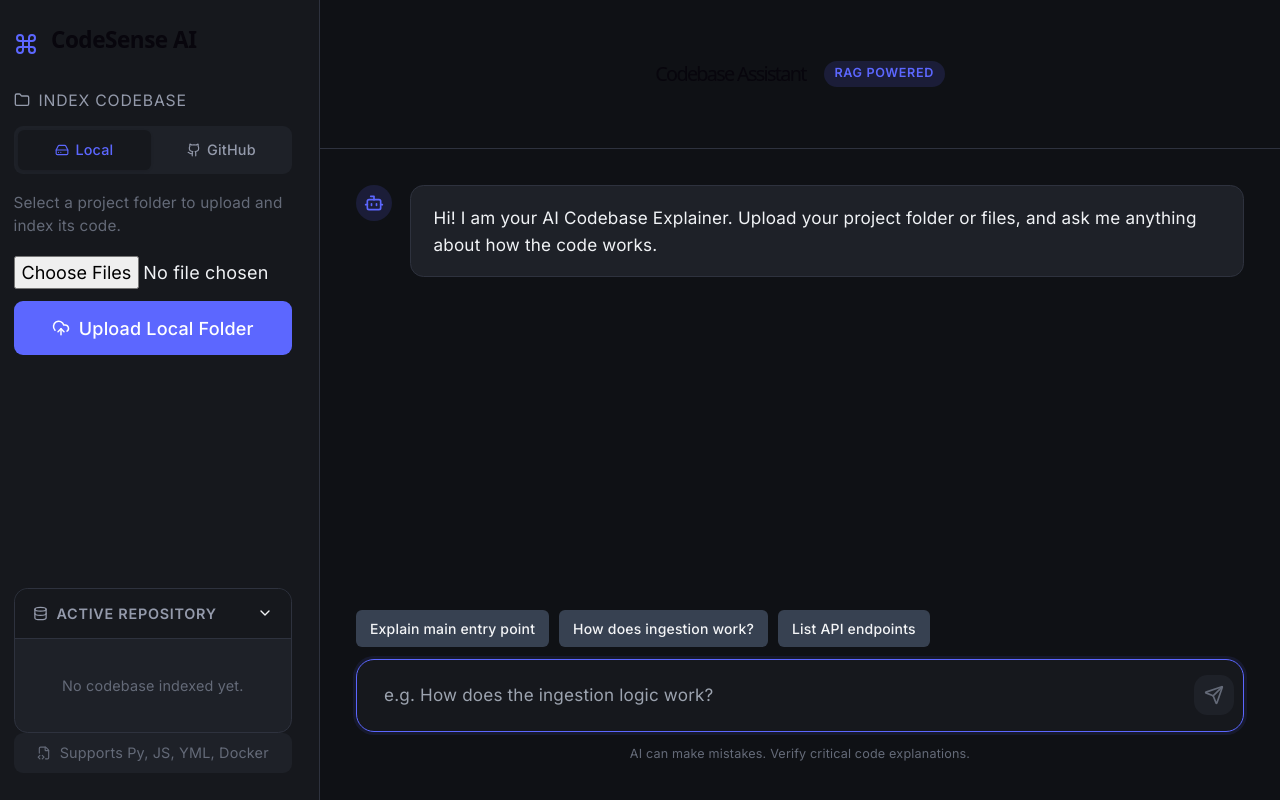
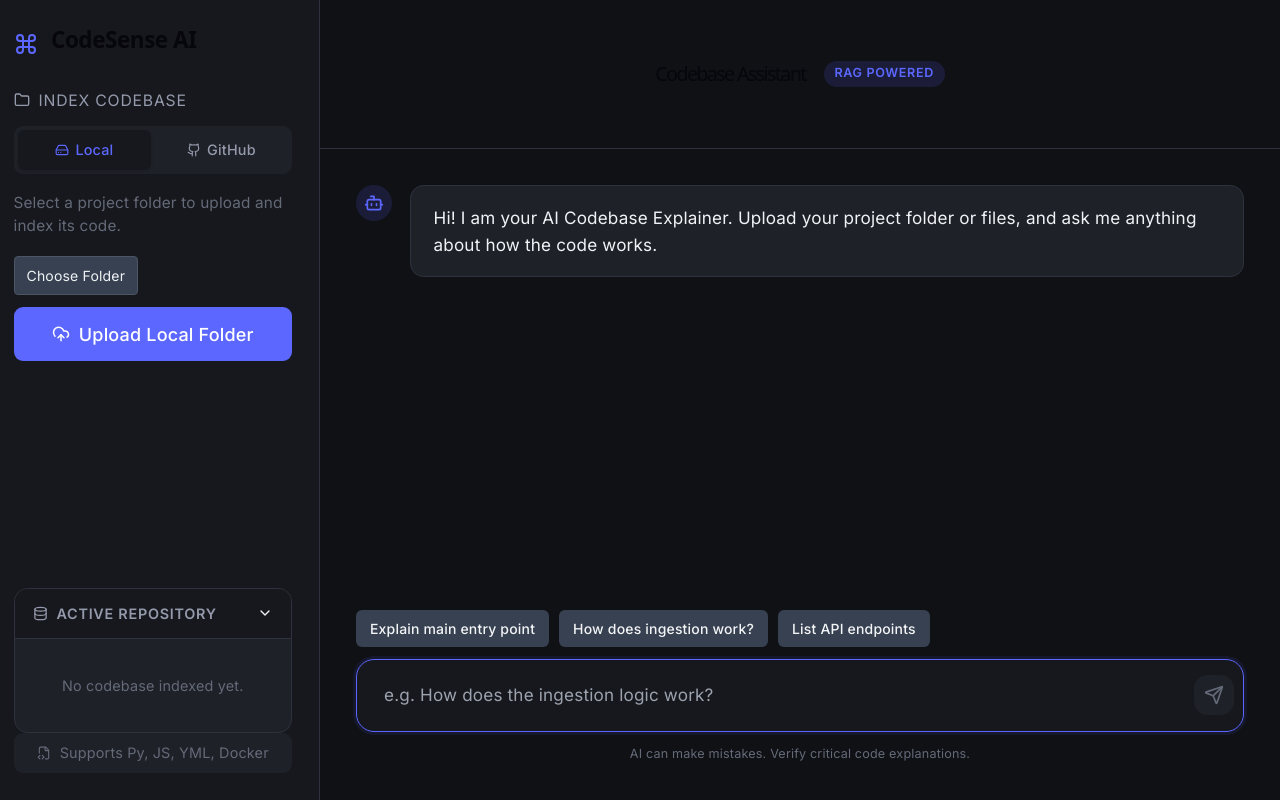
Before and after one commit to h4rshda-chhabra/code-explainer, a React app in the folder frontend/: page /app in a window 1280 px wide. Built offline with nearby package versions, Linux system fonts and the light colour scheme; no server answers; the HTML template or start-up script is replaced by a standard one.

Commit message:
Hide native file input text

```diff
--- a/frontend/src/App.jsx
+++ b/frontend/src/App.jsx
@@ -95,7 +95,11 @@ function App() {
       });
 
       // Reset file input
-      if (fileInputRef.current) fileInputRef.current.value = '';
+      if (fileInputRef.current) {
+        fileInputRef.current.value = '';
+        const el = document.getElementById('file-count-label');
+        if (el) el.innerText = '';
+      }
 
       fetchIndexStatus();
     } catch (err) {
@@ -213,7 +217,17 @@ function App() {
             <div className="tab-pane">
               <p className="upload-desc">Select a project folder to upload and index its code.</p>
               <form onSubmit={handleUploadLocal}>
-                <div style={{ marginBottom: '12px' }}>
+                <div style={{ marginBottom: '12px', display: 'flex', alignItems: 'center', gap: '10px' }}>
+                  <label style={{
+                    cursor: 'pointer',
+                    padding: '8px 12px',
+                    background: '#374151',
+                    borderRadius: '4px',
+                    fontSize: '14px',
+                    border: '1px solid #4b5563',
+                    display: 'inline-block'
+                  }}>
+                    Choose Folder
                     <input
                       type="file"
                       webkitdirectory="true"
@@ -221,8 +235,15 @@ function App() {
                       multiple
                       ref={fileInputRef}
                       disabled={uploading}
-                    className="file-picker-input"
+                      style={{ display: 'none' }}
+                      onChange={(e) => {
+                        const count = e.target.files?.length || 0;
+                        const el = document.getElementById('file-count-label');
+                        if (el) el.innerText = count > 0 ? `${count} files selected` : '';
+                      }}
                     />
+                  </label>
+                  <span id="file-count-label" style={{ fontSize: '12px', color: '#9ca3af' }}></span>
                 </div>
 
                 <button
```
Lines whose indentation alone changed are shown as unchanged.
